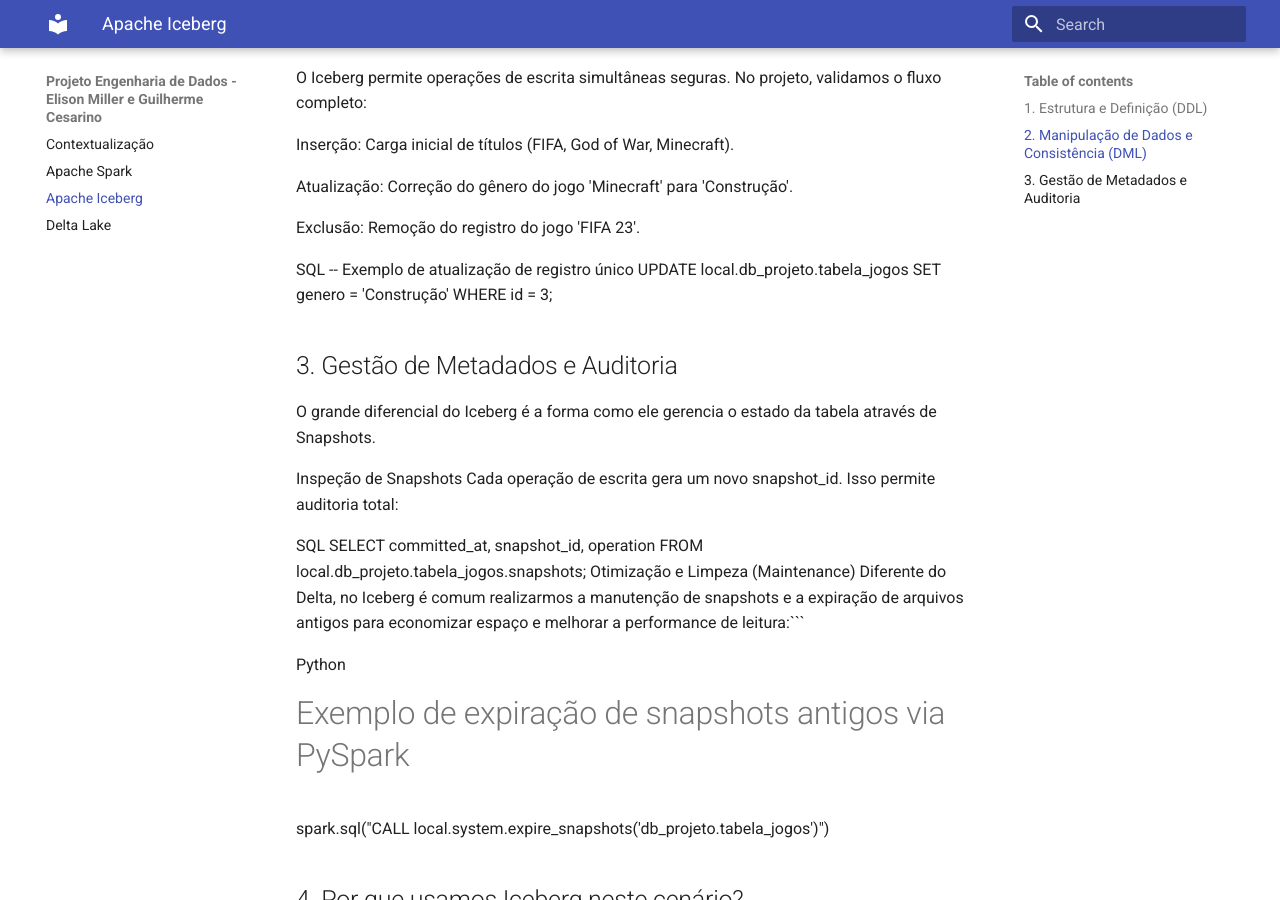
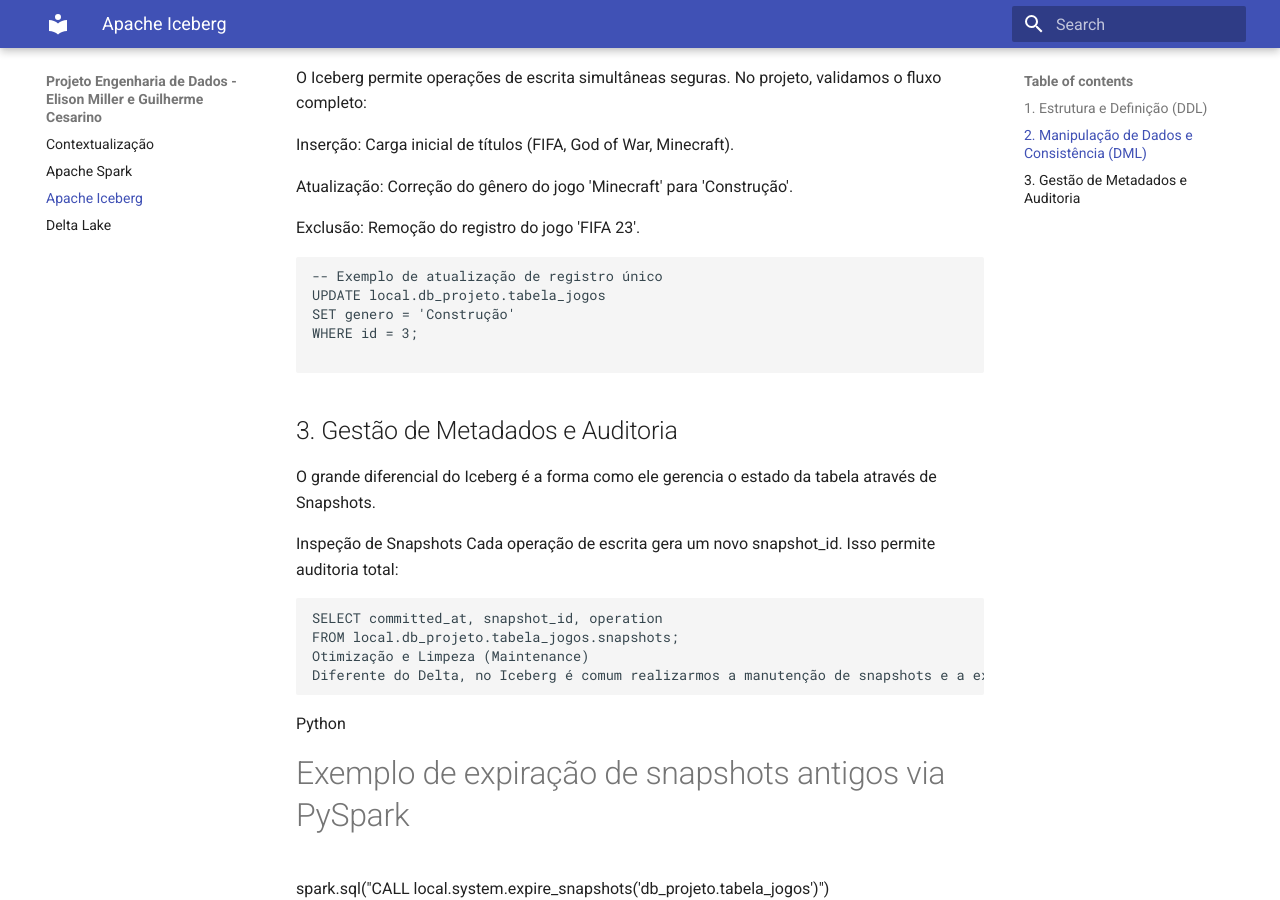
Before and after one commit to elison4/Trabalho-de-Eng.-Dados, an MkDocs documentation site: the page built from docs/iceberg.md, in a window 1280 px wide and 900 px high, scrolled down 595 px. Built offline with MkDocs 1.6.1 and Material for MkDocs 9.7.7, drawn with Linux system fonts in a browser that asks for light colours.

Commit message:
Documentação do Iceberg finalizada e formatada

````diff
--- a/docs/iceberg.md
+++ b/docs/iceberg.md
@@ -24,23 +24,25 @@
 
 Exclusão: Remoção do registro do jogo 'FIFA 23'.
 
-SQL
+```SQL
 -- Exemplo de atualização de registro único
 UPDATE local.db_projeto.tabela_jogos
 SET genero = 'Construção'
 WHERE id = 3;
 
+```
 ## 3. Gestão de Metadados e Auditoria
 O grande diferencial do Iceberg é a forma como ele gerencia o estado da tabela através de Snapshots.
 
 Inspeção de Snapshots
 Cada operação de escrita gera um novo snapshot_id. Isso permite auditoria total:
 
-SQL
+```SQL
 SELECT committed_at, snapshot_id, operation
 FROM local.db_projeto.tabela_jogos.snapshots;
 Otimização e Limpeza (Maintenance)
-Diferente do Delta, no Iceberg é comum realizarmos a manutenção de snapshots e a expiração de arquivos antigos para economizar espaço e melhorar a performance de leitura:```
+Diferente do Delta, no Iceberg é comum realizarmos a manutenção de snapshots e a expiração de arquivos antigos para economizar espaço e melhorar a performance de leitura:
+```
 
 Python
 # Exemplo de expiração de snapshots antigos via PySpark
````
Also changed, not shown: site/iceberg/index.html, site/search/search_index.json.
